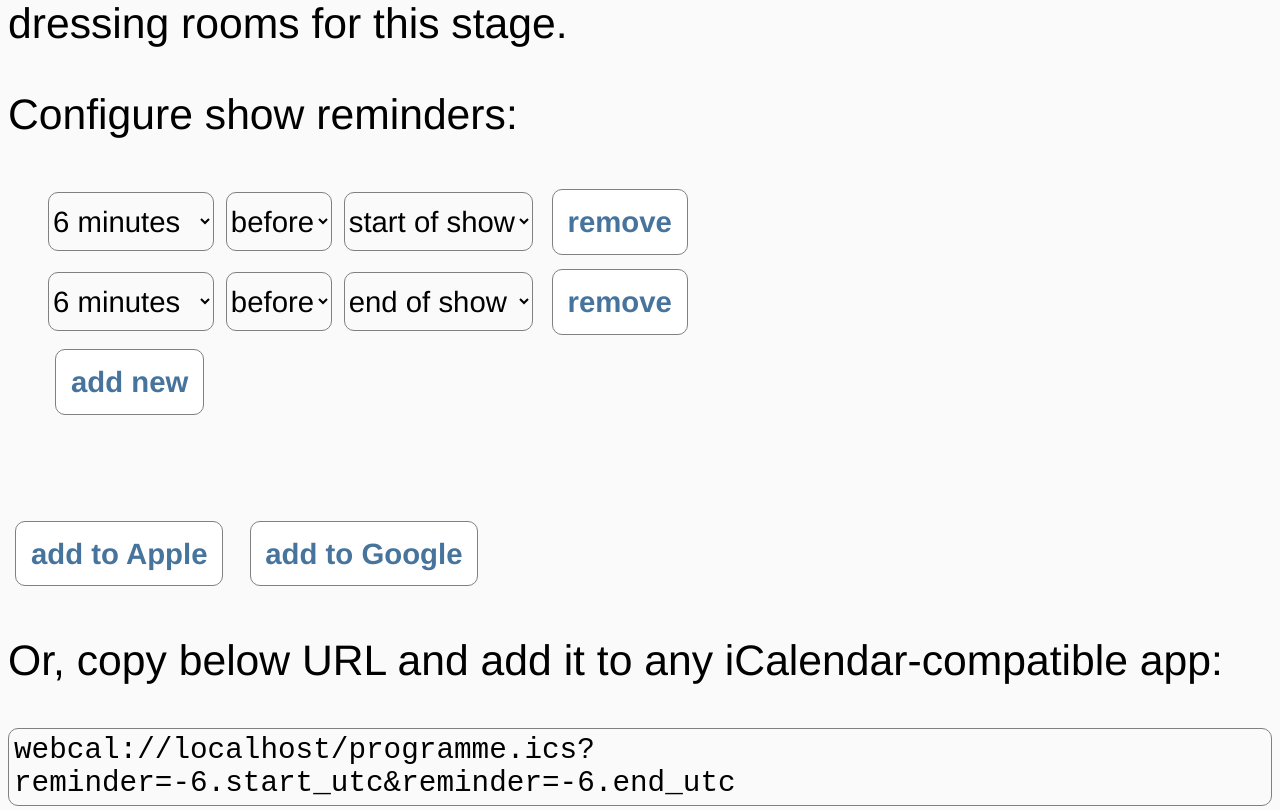
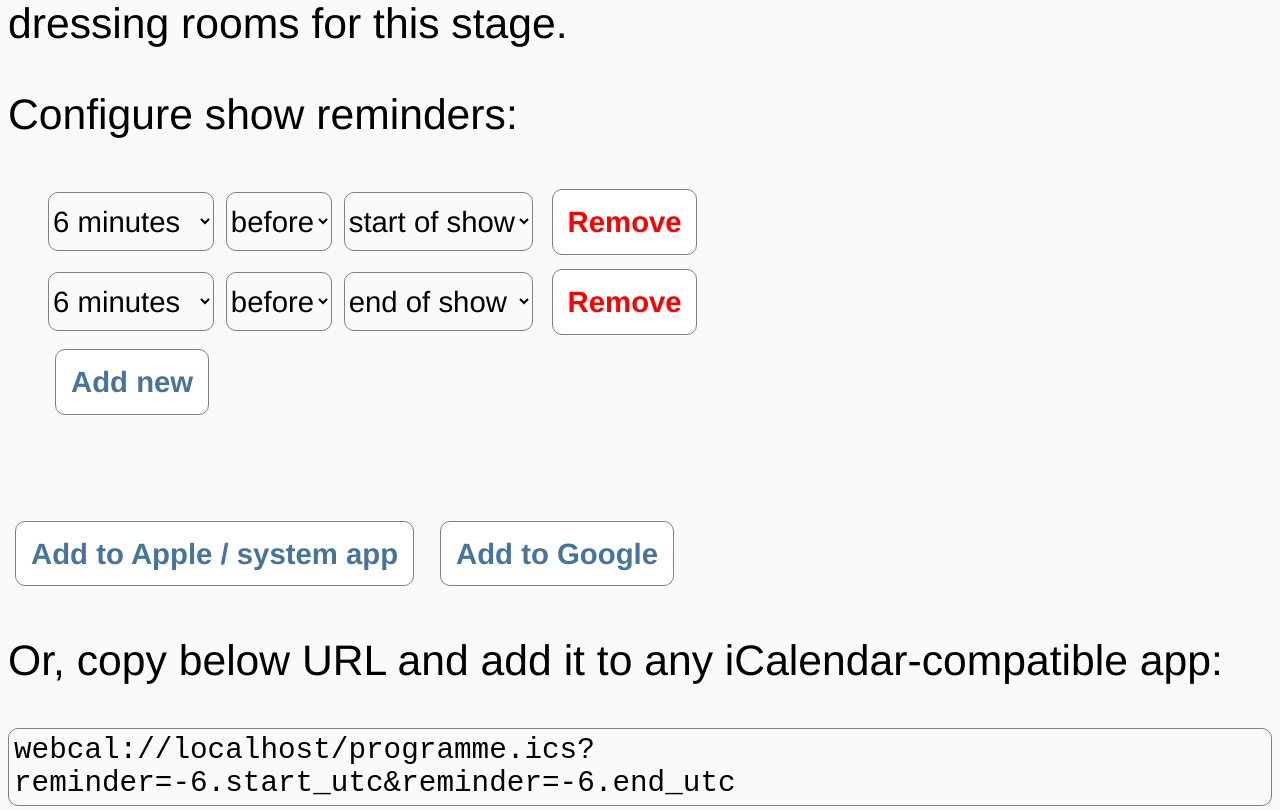
Before and after one commit to danielschenk/zpf-backstage-tv, a Flask app: page /generate-ical-url in a window 1280 px wide. Shown: the part 266-1076 px from the top of the page. Run offline with Flask 3, Linux system fonts and the light colour scheme; parts of the project's set-up code (start-up, migrations or seed data) failed here and were passed over; some libraries are stand-ins or nearby versions.

Commit message:
aesthetics

```diff
--- a/templates/generate-ical-url.html
+++ b/templates/generate-ical-url.html
@@ -25,20 +25,20 @@
                 <option value="start_utc">start of show</option>
                 <option value="end_utc">end of show</option>
             </select>
-            <button class="remove" onclick="removeEntry(this);">remove</button>
+            <button class="remove" style="color: red;" onclick="removeEntry(this);">Remove</button>
         </li>
         <li id="add-button-entry" class="skip">
-            <button onclick="addEntry();">add new</button>
+            <button onclick="addEntry();">Add new</button>
         </li>
     </ul>
 
     <br />
-    <button><a id="apple-url">add to Apple</a></button>
-    <button><a id="google-url">add to Google</a></button>
+    <button><a id="apple-url">Add to Apple / system app</a></button>
+    <button><a id="google-url">Add to Google</a></button>
 
     <p>Or, copy below URL and add it to any iCalendar-compatible app:</p>
     <p id="url" class="code"></p>
-    <button onclick="copy()">copy <span class="material-symbols-outlined">content_copy</span></button>
+    <button onclick="copy()">Copy <span class="material-symbols-outlined">content_copy</span></button>
 
     <script src="{{ url_for('static', filename="generate-ical-url.js") }}"></script>
 </body>
```
